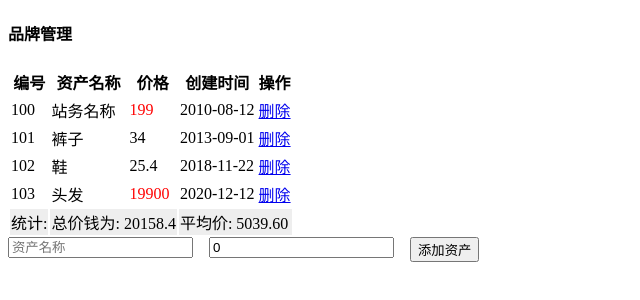
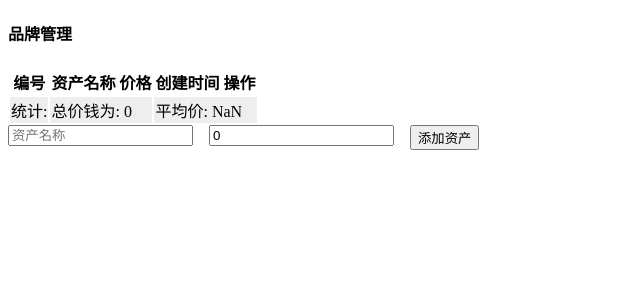
Before and after one commit to Disney-Laws/vuedemo, a Vue app in the folder vueday4/: page / in a window 1280 px wide. Shown: the top 300 px of the page, without its empty margins (0-640 px from the left). Built offline with nearby package versions, Linux system fonts and the light colour scheme.

Commit message:
品牌管理数据缓存

```diff
--- a/vueday4/src/App.vue
+++ b/vueday4/src/App.vue
@@ -92,12 +92,13 @@ import moment from "moment";
 export default {
   data() {
     return {
-      list: [
-        { id: 100, price: 199, time: new Date("2010-08-12") },
-        { id: 101, name: "裤子", price: 34, time: new Date("2013-09-01") },
-        { id: 102, name: "鞋", price: 25.4, time: new Date("2018-11-22") },
-        { id: 103, name: "头发", price: 19900, time: new Date("2020-12-12") },
-      ],
+      list: JSON.parse(localStorage.getItem("pList")) || [],
+      // [
+      //   { id: 100, price: 199, time: new Date("2010-08-12") },
+      //   { id: 101, name: "裤子", price: 34, time: new Date("2013-09-01") },
+      //   { id: 102, name: "鞋", price: 25.4, time: new Date("2018-11-22") },
+      //   { id: 103, name: "头发", price: 19900, time: new Date("2020-12-12") },
+      // ],
       name: "",
       price: 0,
     };
@@ -145,16 +146,25 @@ export default {
       return moment(val).format("YYYY-MM-DD");
     },
   },
-   computed: {
-      allPrice(){
-          // 3. 求总价
-          return this.list.reduce((sum, obj) => sum += obj.price, 0)
+  computed: {
+    allPrice() {
+      // 3. 求总价
+      return this.list.reduce((sum, obj) => (sum += obj.price), 0);
+    },
+    avgPrice() {
+      // 4. 求均价 - 保留2位小数
+      return (this.allPrice / this.list.length).toFixed(2);
+    },
+  },
+  watch: {
+    list: {
+      handler() {
+        // 2. 存入本地
+        localStorage.setItem("pList", JSON.stringify(this.list));
       },
-      avgPrice(){
-          // 4. 求均价 - 保留2位小数
-          return (this.allPrice / this.list.length).toFixed(2)
-      }
-  }
+      deep: true,
+    },
+  },
 };
 </script>
 
```
